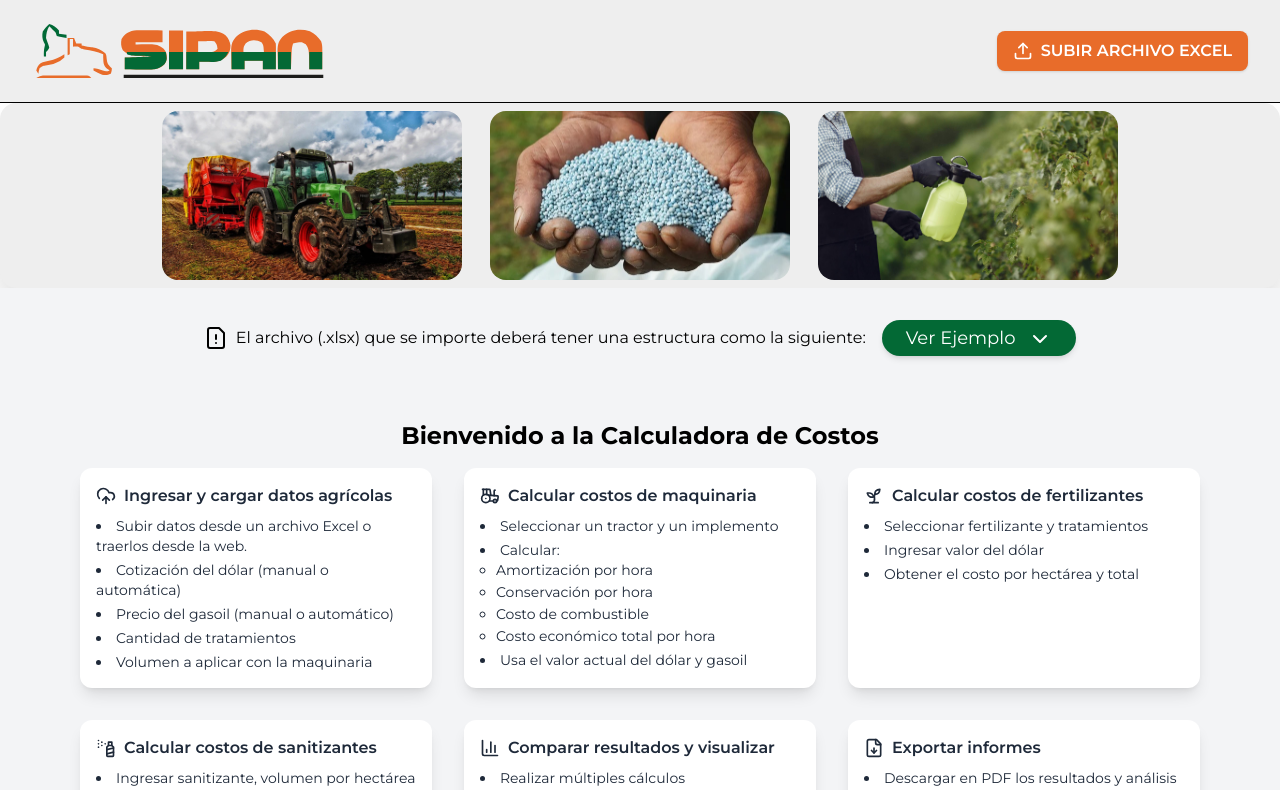
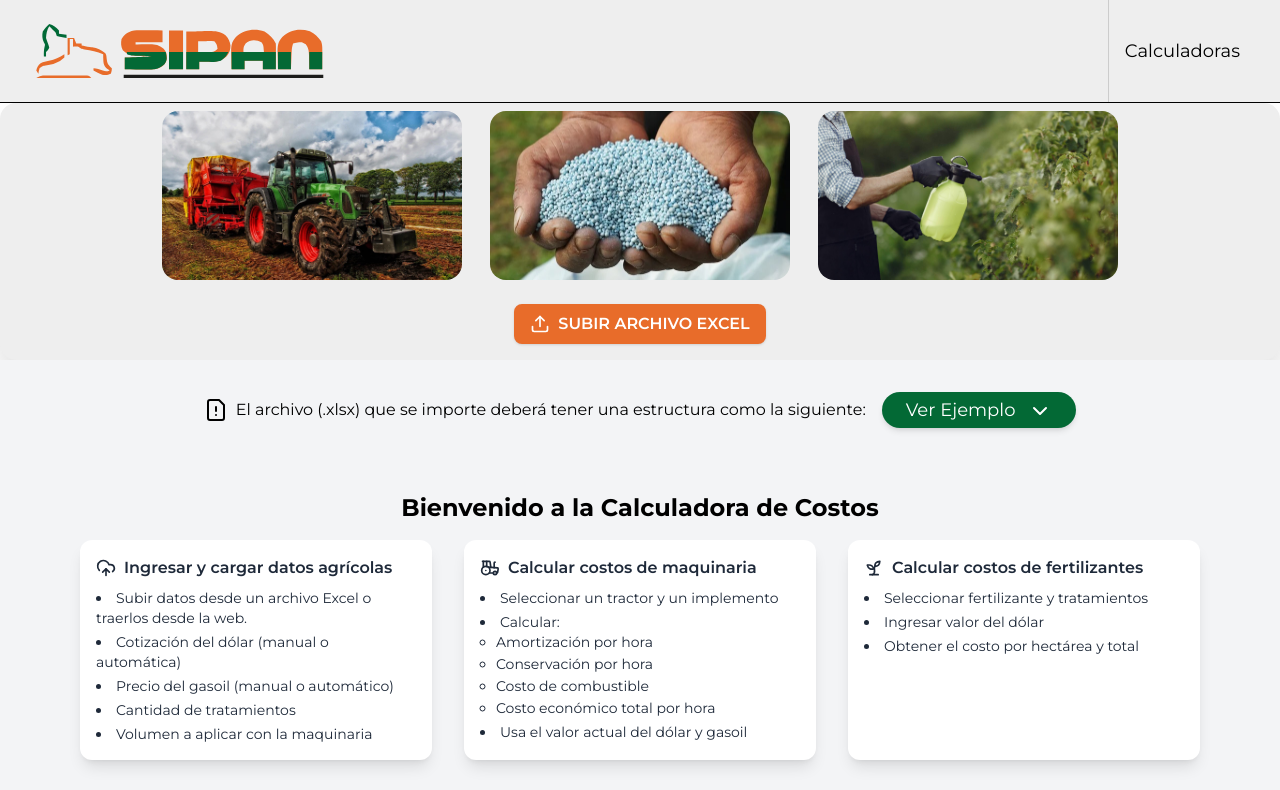
Before and after one commit to braianledantes/inta-calculadora, a React (Vite) app: page / in a window 1280 px wide. Shown: the top 790 px of the page. Built offline with nearby package versions, Linux system fonts and the light colour scheme; no server answers; what @react-pdf/renderer would draw is missing.

Commit message:
re-desing: menu

```diff
--- a/src/components/Header/Header.jsx
+++ b/src/components/Header/Header.jsx
@@ -3,7 +3,6 @@ import sipan from '../../assets/Logos_Header.svg';
 import ImportExcel from "../ImportExcel/ImportExcel.jsx";
 import { PATHS } from '../../routes/paths.js';
 import { useState } from "react";
-import { FiMenu, FiX } from "react-icons/fi";
 
 const Header = () => {
   const location = useLocation();
@@ -43,26 +42,13 @@ const Header = () => {
                 className="h-[35px] md:h-[54px] cursor-pointer"
               />
             </Link>
-            <button
-              className="md:hidden ml-auto text-[#036935] text-3xl p-2"
-              onClick={() => setOpen(!open)}
-              aria-label={open ? "Cerrar menú" : "Abrir menú"}
-            >
-              {open ? <FiX /> : <FiMenu />}
-            </button>
+          </div>
+          <div className="absolute top-0 right-0 h-full hidden md:flex items-center justify-center px-6">
+            <div className="h-full flex items-center justify-center px-4 border-l border-[#ccc] transition-all duration-300 group hover:bg-gradient-to-b hover:from-orange-500 hover:to-orange-600 cursor-pointer">
+              <span className="text-black text-lg transition-all duration-300 group-hover:text-white">Calculadoras</span>
+            </div>
           </div>
 
-          {/* Navigation */}
-          <nav
-            className={`
-              ${open ? "flex" : "hidden"}
-              md:flex flex-col md:flex-row items-center gap-2 text-sm md:text-base font-semibold w-full md:w-auto
-              bg-white md:bg-transparent rounded-xl md:rounded-none shadow md:shadow-none mt-2 md:mt-0 p-4 md:p-0
-              absolute md:static top-20 left-0 md:top-auto md:left-auto z-40
-            `}
-          >
-            <ImportExcel />
-          </nav>
         </div>
       </header>
 
@@ -93,6 +79,9 @@ const Header = () => {
             </Link>
           ))}
         </div>
+          <div className="p-4 flex justify-center">
+            <ImportExcel />
+          </div>
       </div>
     </>
   );
```
